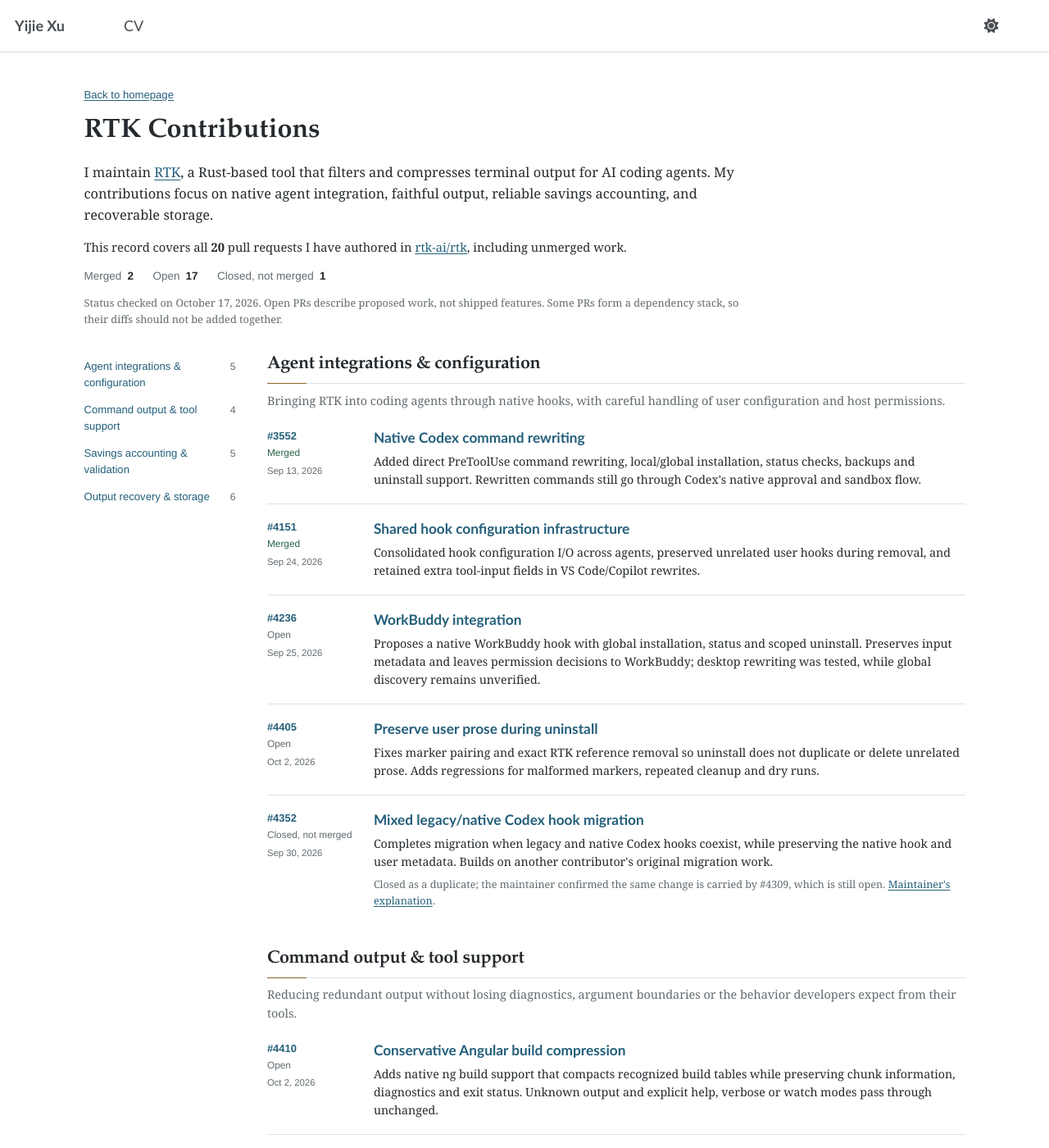
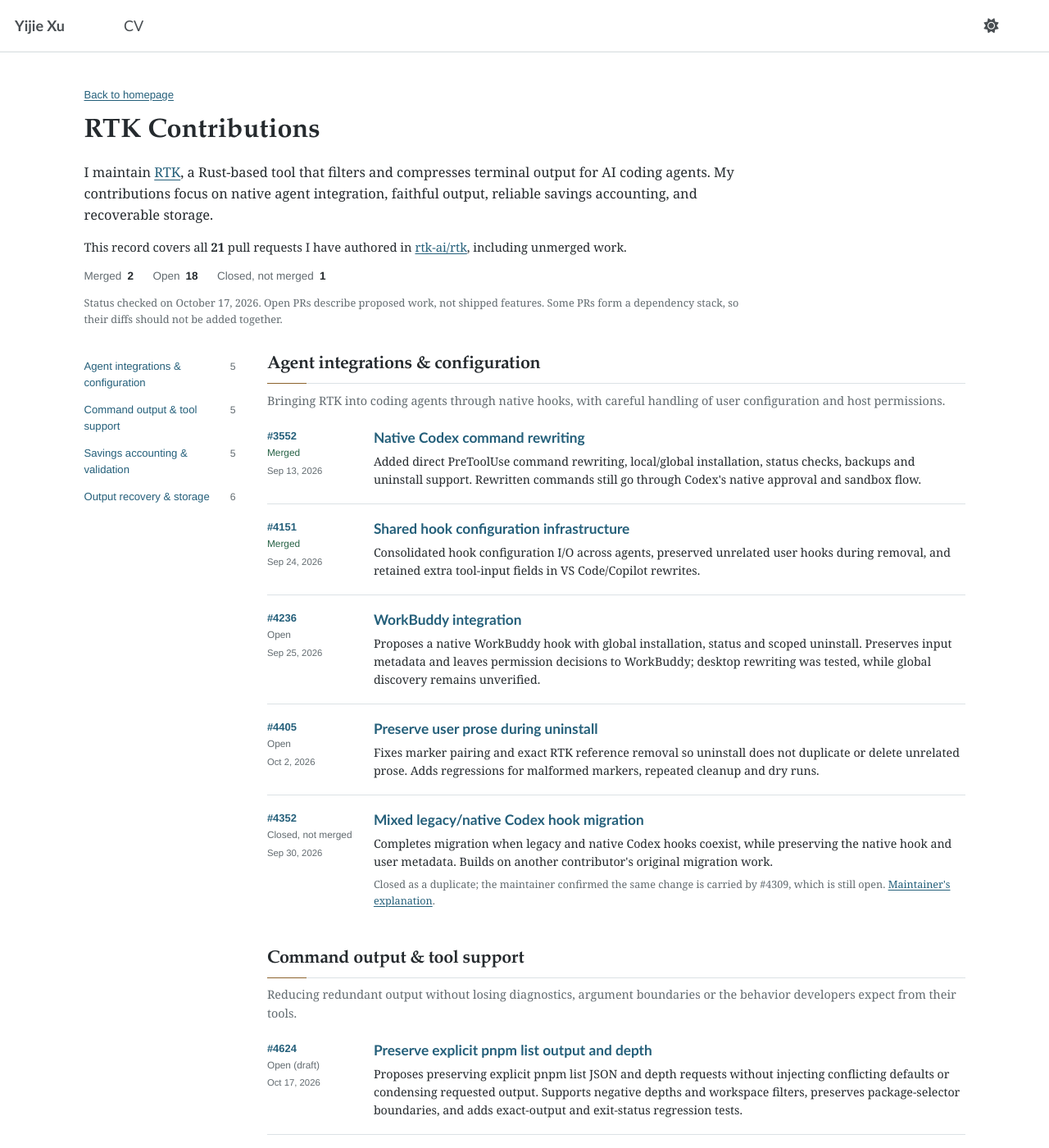
Before and after one commit to yeahjack/yeahjack.github.io, a Jekyll site: the page built from _pages/rtk-contributions.html, in a window 1280 px wide and 1400 px high. Shown: the whole window at 82% size. Built offline with Jekyll 4.4.1, drawn with Linux system fonts in a browser that asks for light colours.

Commit message:
Include latest RTK draft contribution

```diff
--- a/_data/rtk_contributions.yml
+++ b/_data/rtk_contributions.yml
@@ -42,6 +42,12 @@
     title: Command output & tool support
     summary: "Reducing redundant output without losing diagnostics, argument boundaries or the behavior developers expect from their tools."
     pull_requests:
+      - number: 4624
+        title: Preserve explicit pnpm list output and depth
+        status: open
+        draft: true
+        submitted_on: "2026-10-17"
+        summary: "Proposes preserving explicit pnpm list JSON and depth requests without injecting conflicting defaults or condensing requested output. Supports negative depths and workspace filters, preserves package-selector boundaries, and adds exact-output and exit-status regression tests."
       - number: 4410
         title: Conservative Angular build compression
         status: open
--- a/_pages/rtk-contributions.html
+++ b/_pages/rtk-contributions.html
@@ -39,7 +39,7 @@
             <li class="rtk-pr">
               <div class="rtk-pr__reference">
                 <a href="{{ record.repository }}/pull/{{ pr.number }}" rel="noopener noreferrer" aria-label="Pull request {{ pr.number }}: {{ pr.title | escape }}">#{{ pr.number }}</a>
-                <span class="rtk-pr__status rtk-pr__status--{{ pr.status }}">{% if pr.status == 'closed' %}Closed, not merged{% else %}{{ pr.status | capitalize }}{% endif %}</span>
+                <span class="rtk-pr__status rtk-pr__status--{{ pr.status }}">{% if pr.status == 'closed' %}Closed, not merged{% else %}{{ pr.status | capitalize }}{% if pr.status == 'open' and pr.draft %} (draft){% endif %}{% endif %}</span>
                 {% if pr.merged_on %}<time datetime="{{ pr.merged_on }}" title="Merged on {{ pr.merged_on }}">{{ pr.merged_on | date: '%b %-d, %Y' }}</time>{% else %}<time datetime="{{ pr.submitted_on }}" title="Submitted on {{ pr.submitted_on }}">{{ pr.submitted_on | date: '%b %-d, %Y' }}</time>{% endif %}
               </div>
               <div class="rtk-pr__content">
```
